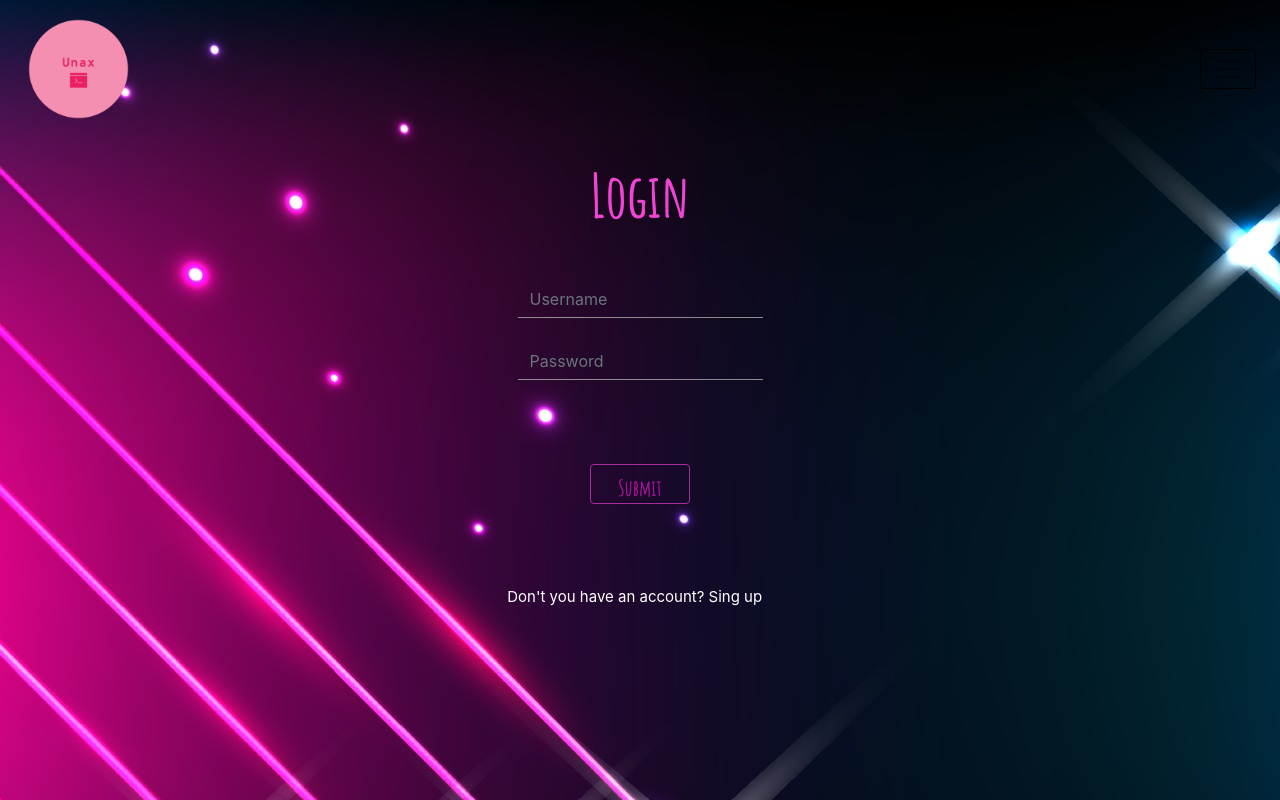
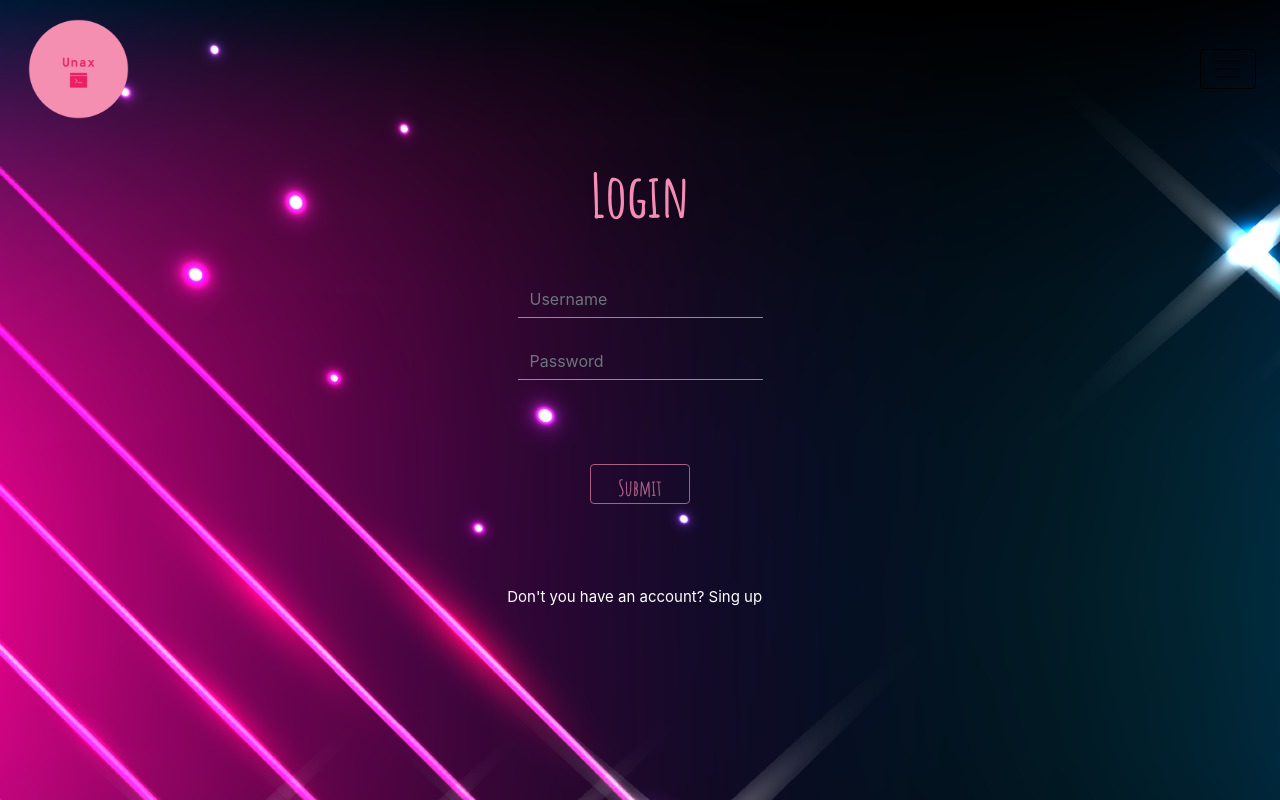
Before and after one commit to EstherUrzanqui/social-network, a React (Create React App) app in the folder client/: page / in a window 1280 px wide. Built offline with nearby package versions, Linux system fonts and the light colour scheme; a web font is replaced by a local one.

Commit message:
css login

```diff
--- a/client/src/css/Login.css
+++ b/client/src/css/Login.css
@@ -21,7 +21,7 @@
 
 .login {
   font-family: 'Amatic SC', cursive;
-  color: rgb(240, 68, 211);
+  color: rgb(244,140,180);
   font-size: 60px;
   height: 80px;
   text-align: center;
@@ -62,11 +62,11 @@ label:focus,
 }
 
 .submit {
-  color: rgb(247, 28, 210) !important;
+  color: rgb(244,140,180) !important;
   font-family: 'Amatic SC', cursive;
   font-size: 22px !important;
   background-color: transparent !important;
-  border-color: rgb(240, 68, 211) !important;
+  border-color: rgb(244,140,180) !important;
   margin-top: 60px;
   position: relative;
   height: 40px;
```
